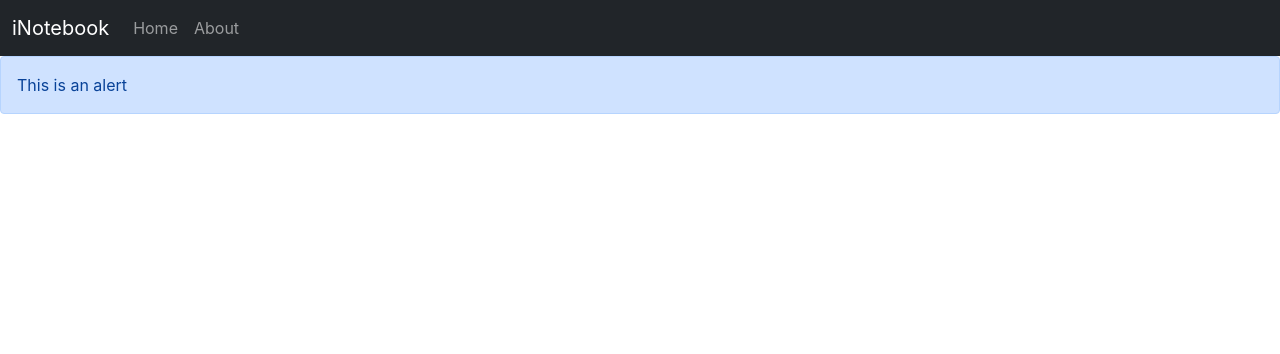
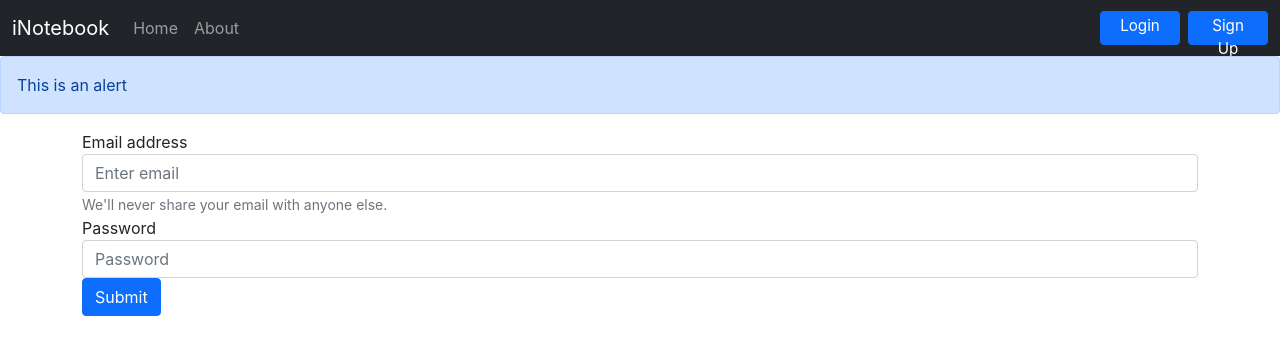
Before and after one commit to Ishakshatriya21/iNotebook, a React (Create React App) app: page /login in a window 1280 px wide. Shown: the top 354 px of the page. Built offline with nearby package versions, Linux system fonts and the light colour scheme.

Commit message:
added login component with functionality

```diff
--- a/src/App.js
+++ b/src/App.js
@@ -5,6 +5,8 @@ import Navbar from './components/Navbar';
 import { BrowserRouter as Router, Route, Switch } from 'react-router-dom'
 import About from './components/About';
 import NoteState from './Contexts/notes/noteState';
+import Login from './components/Login';
+import Signup from './components/Signup';
 
 
 function App() {
@@ -22,6 +24,12 @@ function App() {
               <Route exact path="/about">
                 <About />
               </Route>
+              <Route exact path="/login">
+                <Login />
+              </Route>
+              <Route exact path="/signup">
+                <Signup />
+              </Route>
             </Switch>
           </div>
         </Router>
--- /dev/null
+++ b/src/components/Login.js
@@ -0,0 +1,50 @@
+import React, { useState } from 'react'
+import { useHistory } from 'react-router-dom';
+
+function Login() {
+
+    const [creds, setCreds] = useState({email: "", password: ""})
+    let history = useHistory();
+
+    const handleSubmit = async (e) => {
+        e.preventDefault();
+        const response = await fetch(`http://localhost:5000/api/auth/login`, {
+            method: 'POST',
+            headers: {
+                'Content-Type': 'application/json'
+            },
+            body: JSON.stringify({ email: creds.email, password: creds.password})
+        });
+        const json = await response.json();
+        console.log(json);
+        if(json.success){
+            //saving token and redirecting to home using useHistory hook
+            localStorage.setItem("token", json.authToken)
+            history.push('/');
+        }
+        else{
+            alert("Invalid credentials")
+        }
+    }
+
+    const onChange=(e)=>{
+        setCreds({...creds, [e.target.name]: e.target.value})
+    }
+
+    return (
+        <form onSubmit={handleSubmit}>
+            <div className="form-group">
+                <label htmlFor="email">Email address</label>
+                <input type="email" value={creds.email} onChange={onChange} name="email" className="form-control" id="email" aria-describedby="emailHelp" placeholder="Enter email" />
+                <small id="emailHelp" className="form-text text-muted">We'll never share your email with anyone else.</small>
+            </div>
+            <div className="form-group">
+                <label htmlFor="password">Password</label>
+                <input type="password" value={creds.password} onChange={onChange} name="password" className="form-control" id="password" placeholder="Password" />
+            </div>
+            <button type="submit" className="btn btn-primary">Submit</button>
+        </form>
+    )
+}
+
+export default Login
--- a/src/components/Navbar.js
+++ b/src/components/Navbar.js
@@ -26,6 +26,10 @@ export default function Navbar() {
                             <Link className="nav-link" to="/about">About</Link>
                         </li>
                     </ul>
+                    <form className="d-flex">
+                        <Link to="/login" role="button" className="btn btn-primary mx-2 loginBTN">Login</Link>
+                        <Link to="/signup" role="button" className="btn btn-primary loginBTN">Sign Up</Link>
+                    </form>
                 </div>
             </div>
         </nav>
--- /dev/null
+++ b/src/components/Signup.js
@@ -0,0 +1,11 @@
+import React from 'react'
+
+function signup() {
+    return (
+        <div>
+            I am sign up
+        </div>
+    )
+}
+
+export default signup
--- a/src/index.css
+++ b/src/index.css
@@ -15,3 +15,9 @@ code {
 i{
   cursor: pointer;
 }
+.loginBTN{
+  height: 2.1rem;
+  width: 5rem;
+  font-size: 0.95rem;
+  padding-top: 0.2rem;
+}
```
Also changed, not shown: 1 other file (tests, documents, lock files or other folders).
